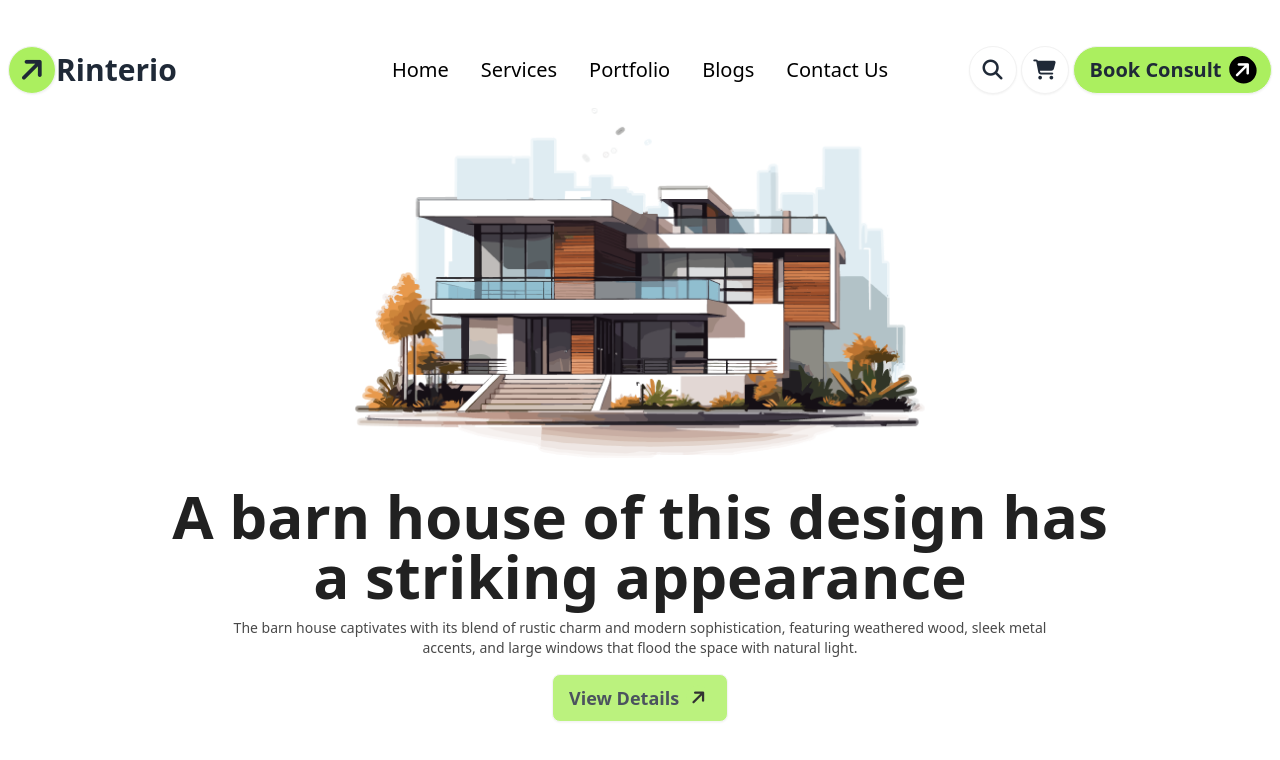
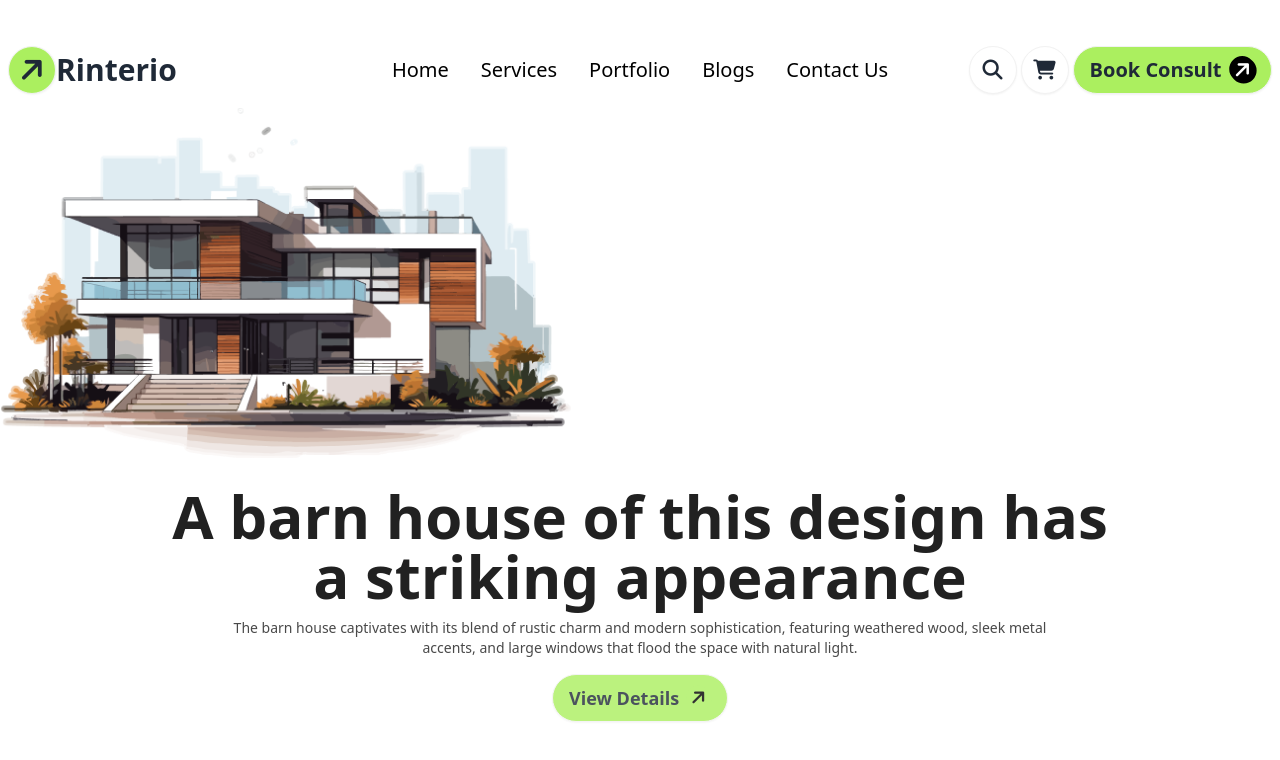
Before and after one commit to Sabuj-Chowdhury/Rinterio-house-tailwind-daisyUI, a plain HTML site: page index.html in a window 1280 px wide. Drawn offline with nearby package versions, Linux system fonts and the light colour scheme.

Commit message:
small device responsive done, final touches need

```diff
--- a/index.html
+++ b/index.html
@@ -130,11 +130,11 @@
       </nav>
       <div class="container mx-auto flex justify-center items-center flex-col">
         <!-- image div -->
-        <div>
+        <div class="w-[100%]">
           <img src="./assets/banner.png" alt="" />
         </div>
         <!-- text div -->
-        <div class="sm:w-[75%] mt-7 mb-5">
+        <div class="sm:w-[75%] w-[100%] mt-7 mb-5">
           <h2
             class="text-6xl text-banner_title font-bold text-center mx-auto mb-3"
           >
@@ -149,7 +149,7 @@
           </p>
           <div class="text-center">
             <button
-              class="btn mt-4 text-lg font-semibold bg-primary opacity-80"
+              class="btn rounded-full w-[90%] sm:w-auto mt-4 text-lg font-semibold bg-primary opacity-80"
             >
               View Details
               <i
```
